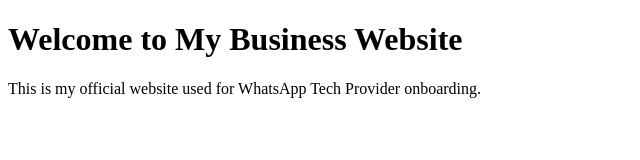
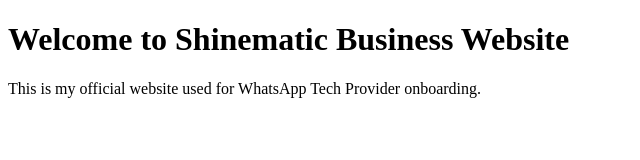
Before and after one commit to shinematic/shinematic.github.io, a plain HTML site: page index.html in a window 1280 px wide. Shown: the whole page, without its empty margins (0-640 px from the left). Drawn offline with Linux system fonts and the light colour scheme.

Commit message:
Add files via upload

```diff
--- a/index.html
+++ b/index.html
@@ -5,7 +5,7 @@
   <title>My Business Website</title>
 </head>
 <body>
-  <h1>Welcome to My Business Website</h1>
+  <h1>Welcome to Shinematic Business Website</h1>
   <p>This is my official website used for WhatsApp Tech Provider onboarding.</p>
 </body>
 </html>
```
